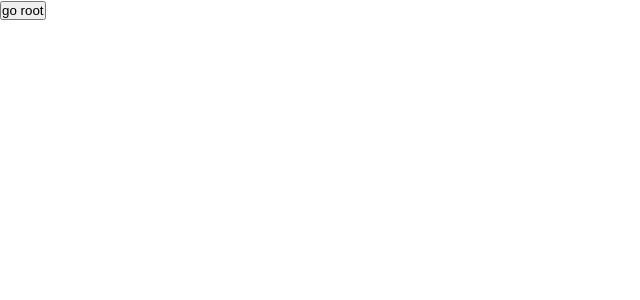
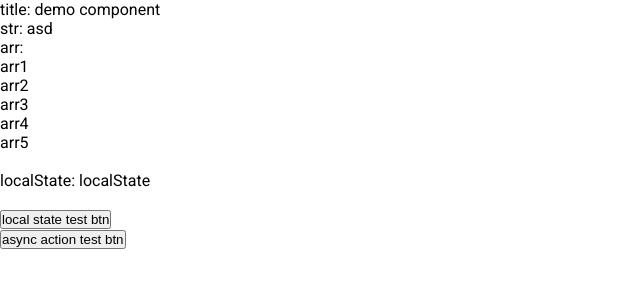
Before and after one commit to dobby87/react-redux-demo, a React (Create React App) app: page /demo in a window 1280 px wide. Shown: the top 300 px of the page, without its empty margins (0-640 px from the left). Built offline with nearby package versions, Linux system fonts and the light colour scheme.

Commit message:
useDispatch is not working

```diff
--- a/src/components/Demo/present.js
+++ b/src/components/Demo/present.js
@@ -1,19 +1,59 @@
-import React from "react";
-// import { useDispatch } from "react-redux";
-
+import React, { useState, useCallback } from "react";
+import { useSelector, useDispatch } from "react-redux";
+import { DEMO_REQUEST } from "../../store/demo/types";
 import styles from "./demo.module.scss";
 import classNames from "classnames/bind";
 
 const cx = classNames.bind(styles);
 
-const Demo = props => {
-  //   const dispatch = useDispatch();
-  console.log(props);
-  const handleClick = () => {};
+const Demo = () => {
+  const dispatch = useDispatch();
+  const [localState, setLocalState] = useState("localState");
+  const { str, obj, arr } = useSelector(state => state.demo);
+
+  const onLocalStateButtonClick = () => {
+    setLocalState("changed local State");
+  };
+
+  // const onAsyncActionTestButtonClick = useCallback(() => {
+  //   dispatch({
+  //     type: DEMO_REQUEST
+  //   });
+  // }, [dispatch]);
+
+  const onAsyncActionTestButtonClick = () => {
+    dispatch({
+      type: DEMO_REQUEST
+    });
+  };
+
   return (
     <div className={cx("container")}>
+      <div>title: {obj.title}</div>
+      <div>str: {str}</div>
+
       <div>
-        <button onClick={handleClick}>go root</button>
+        arr:
+        {arr.map(item => (
+          <div key={item}>{item}</div>
+        ))}
+      </div>
+      <br />
+      <div>localState: {localState}</div>
+
+      <br />
+      <div>
+        <button onClick={onLocalStateButtonClick}>local state test btn</button>
+      </div>
+      <div>
+        {/* <button onClick={onGlobalStateTestButtonClick}>
+          global state test btn
+        </button> */}
+      </div>
+      <div>
+        <button onClick={onAsyncActionTestButtonClick}>
+          async action test btn
+        </button>
       </div>
     </div>
   );
--- a/src/store/demo/ducks.js
+++ b/src/store/demo/ducks.js
@@ -1,4 +1,4 @@
-import { DEMO_ACTION, DEMO_SAGA_ACTION, DEMO_SAGA_ASYNC_ACTION } from "./types";
+import { DEMO_REQUEST, DEMO_SUCCESS, DEMO_FAILURE, DEMO_ACTION } from "./types";
 
 // actions
 export const demoAction = payload => ({
@@ -9,8 +9,10 @@ export const demoAction = payload => ({
 // initial state
 const initialState = {
   str: "asd",
-  obj: {},
-  arr: []
+  obj: {
+    title: "demo component"
+  },
+  arr: ["arr1", "arr2", "arr3", "arr4", "arr5"]
 };
 
 // reducer
@@ -19,21 +21,22 @@ const reducer = (state = initialState, action = {}) => {
     case DEMO_ACTION:
       return {
         ...state,
-        text: action.payload
+        str: "demo action"
       };
-
-    case DEMO_SAGA_ACTION:
-      console.log("a");
+    case DEMO_REQUEST:
       return {
         ...state
       };
-    case DEMO_SAGA_ASYNC_ACTION:
+    case DEMO_SUCCESS:
       console.log("c");
       return {
         ...state,
-        sagaText: action.payload
+        str: action.payload
       };
-
+    case DEMO_FAILURE:
+      return {
+        ...state
+      };
     default:
       return state;
   }
--- a/src/store/demo/saga.js
+++ b/src/store/demo/saga.js
@@ -1,4 +1,4 @@
-import { DEMO_SAGA_ACTION, DEMO_SAGA_ASYNC_ACTION } from "./types";
+import { DEMO_REQUEST, DEMO_SUCCESS, DEMO_FAILURE } from "./types";
 import {
   all,
   // call,
@@ -10,26 +10,27 @@ import {
 // import axios from "axios";
 
 function* getDemoSaga(action) {
+  console.log("a");
   try {
-    console.log("b");
     // call api
     yield delay(3000);
     // put action
     yield put({
-      type: DEMO_SAGA_ASYNC_ACTION,
+      type: DEMO_SUCCESS,
       payload: "demo saga activated"
     });
+    console.log("b");
   } catch (e) {
     // error log
     console.error(e);
     // error action
-    // yield put({ type: GET_TODOS_FAILED });
+    yield put({ type: DEMO_FAILURE });
   }
 }
 
 // watcher
 function* actionWatcher() {
-  yield takeEvery(DEMO_SAGA_ACTION, getDemoSaga);
+  yield takeEvery(DEMO_REQUEST, getDemoSaga);
   // yield takeEvery(CREATE_TODO, createTodo);
 }
 
--- a/src/store/demo/types.js
+++ b/src/store/demo/types.js
@@ -1,6 +1,4 @@
+export const DEMO_REQUEST = "DEMO/DEMO_REQUEST";
+export const DEMO_SUCCESS = "DEMO/DEMO_SUCCESS";
+export const DEMO_FAILURE = "DEMO/DEMO_FAILURE";
 export const DEMO_ACTION = "DEMO/DEMO_ACTION";
-
-export const DEMO_SAGA_ACTION = "DEMO/DEMO_SAGA_ACTION";
-export const DEMO_SAGA_ASYNC_ACTION = "DEMO/DEMO_SAGA_ASYNC_ACTION";
-
-export const DEMO_ROUTE_ACTION = "DEMO/DEMO_ROUTE_ACTION";
```
